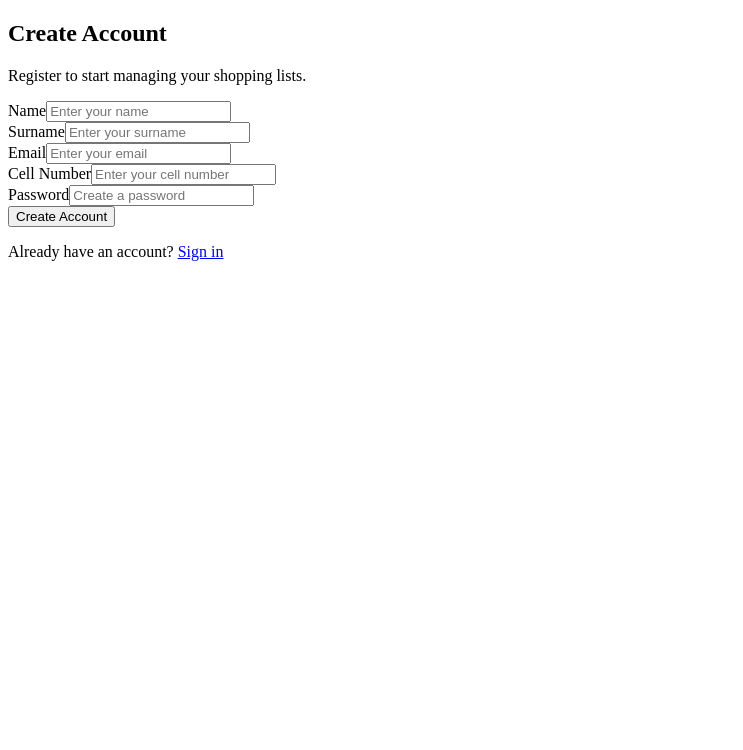
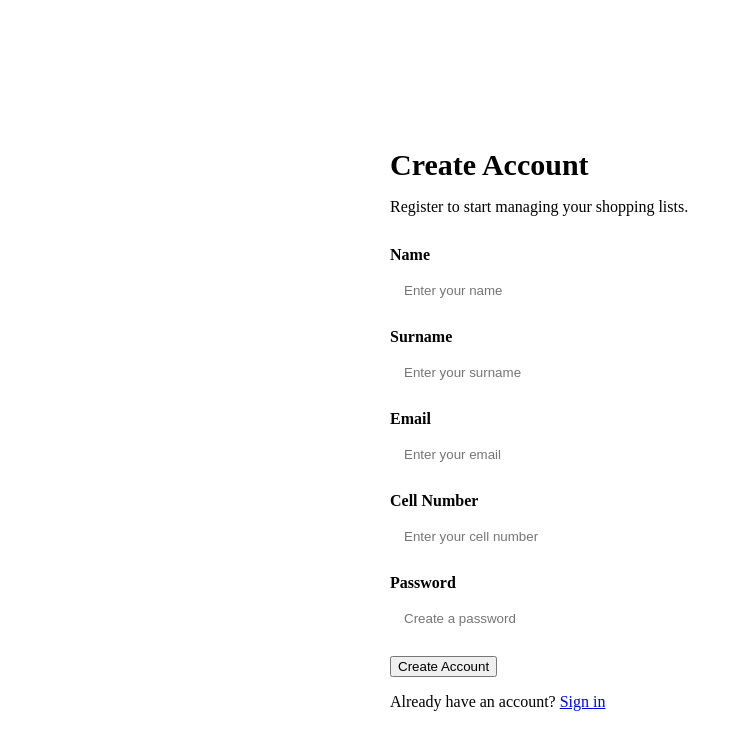
Before and after one commit to Sharon-Mashai/Shopping-List, a React (Vite) app: page /register in a window 1280 px wide. Shown: the top 750 px of the page, without its empty margins (0-743 px from the left). Built offline with nearby package versions, Linux system fonts and the light colour scheme.

Commit message:
Styled the register page

```diff
--- a/src/App.tsx
+++ b/src/App.tsx
@@ -29,11 +29,13 @@ function App() {
 
           <Route path="/CreateShoppingList" element={<CreateShoppingList />}/>
 
-          <Route path="/shopping-list/:id" element={<ShoppingList />} />
+          <Route path="/ShoppingList/:id" element={<ShoppingList />} />
 
           <Route path="/profile" element={<Profile />} />
 
         </Route>
+         <Route path="*" element={ <Navigate to="/home" replace />} />
+
 
       </Routes>
     </BrowserRouter>
--- a/src/global.css
+++ b/src/global.css
@@ -0,0 +1,68 @@
+.register-page {
+  min-height: 100vh;
+  display: flex;
+  align-items: center;
+  justify-content: center;
+  padding: 24px;
+  background-color: var(--color-gray-background);
+}
+
+.register-card {
+  width: 100%;
+  max-width: 500px;
+  padding: 40px;
+  background-color: var(--color-white);
+  border: 1px solid var(--color-gray-light);
+  border-radius: var(--border-radius);
+}
+
+.register-card h1 {
+  margin-bottom: 8px;
+  color: var(--color-charcoal);
+  font-size: 30px;
+}
+
+.register-card > p {
+  margin-bottom: 30px;
+  color: var(--color-gray);
+}
+
+.form-group {
+  margin-bottom: 18px;
+}
+
+.form-group label {
+  display: block;
+  margin-bottom: 7px;
+  color: var(--color-charcoal);
+  font-weight: 600;
+}
+
+.form-group input {
+  width: 100%;
+  padding: 12px 14px;
+  border: 1px solid var(--color-gray-light);
+  border-radius: 8px;
+  outline: none;
+  background-color: var(--color-white);
+  color: var(--color-charcoal);
+}
+
+.form-group input:focus {
+  border-color: var(--color-charcoal);
+}
+
+.register-button {
+  width: 100%;
+  padding: 13px;
+  border: none;
+  border-radius: 8px;
+  background-color: var(--color-charcoal);
+  color: var(--color-white);
+  font-weight: 600;
+  transition: var(--transition);
+}
+
+.register-button:hover {
+  background-color: var(--color-black);
+}
--- a/src/pages/Home.tsx
+++ b/src/pages/Home.tsx
@@ -124,7 +124,7 @@ function Home() {
         </div>
 
         <Link
-          to="/create-shopping-list"
+          to="/CreateShoppingList"
           className="button button-primary"
         >
           + Create List
```
